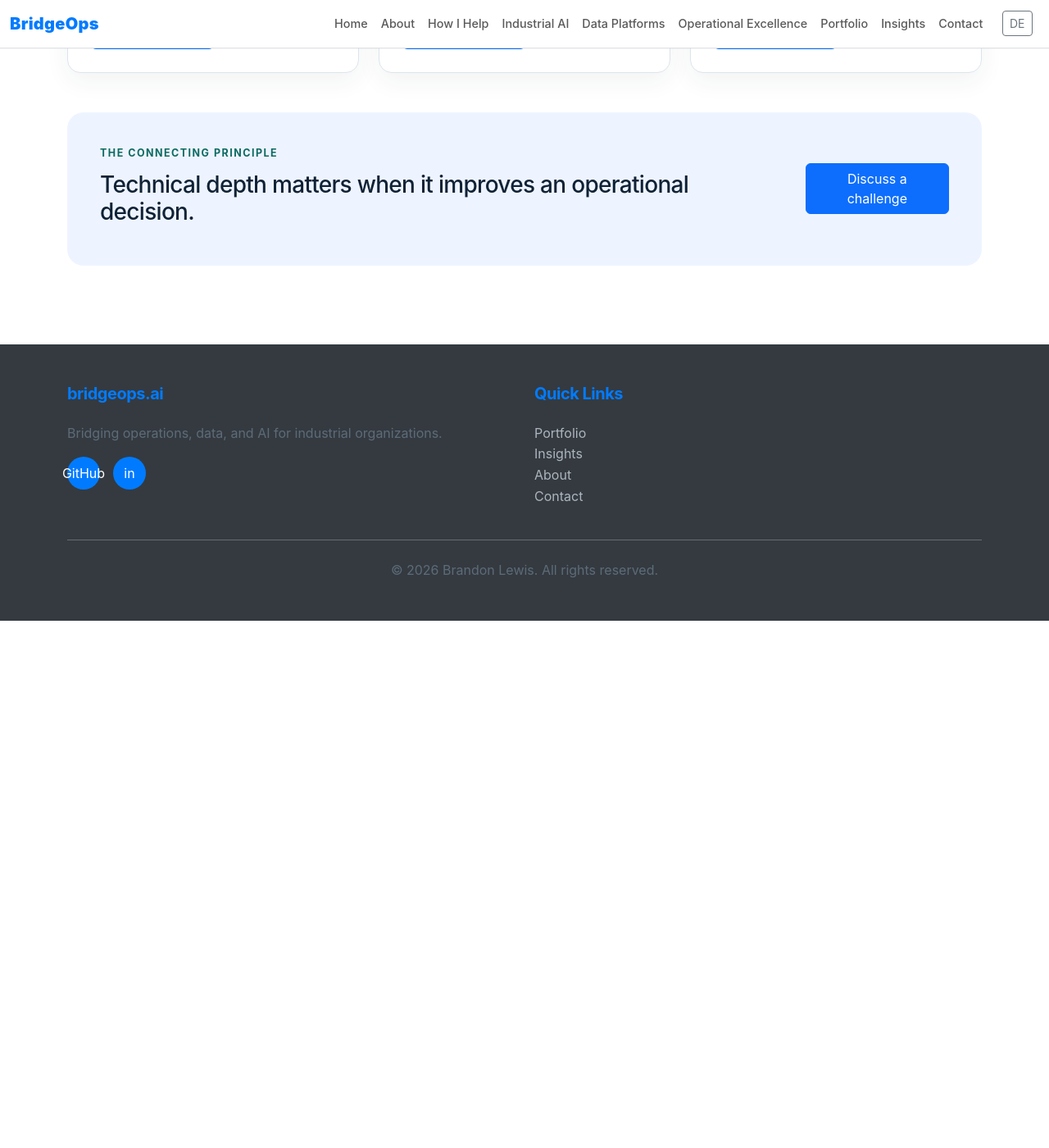
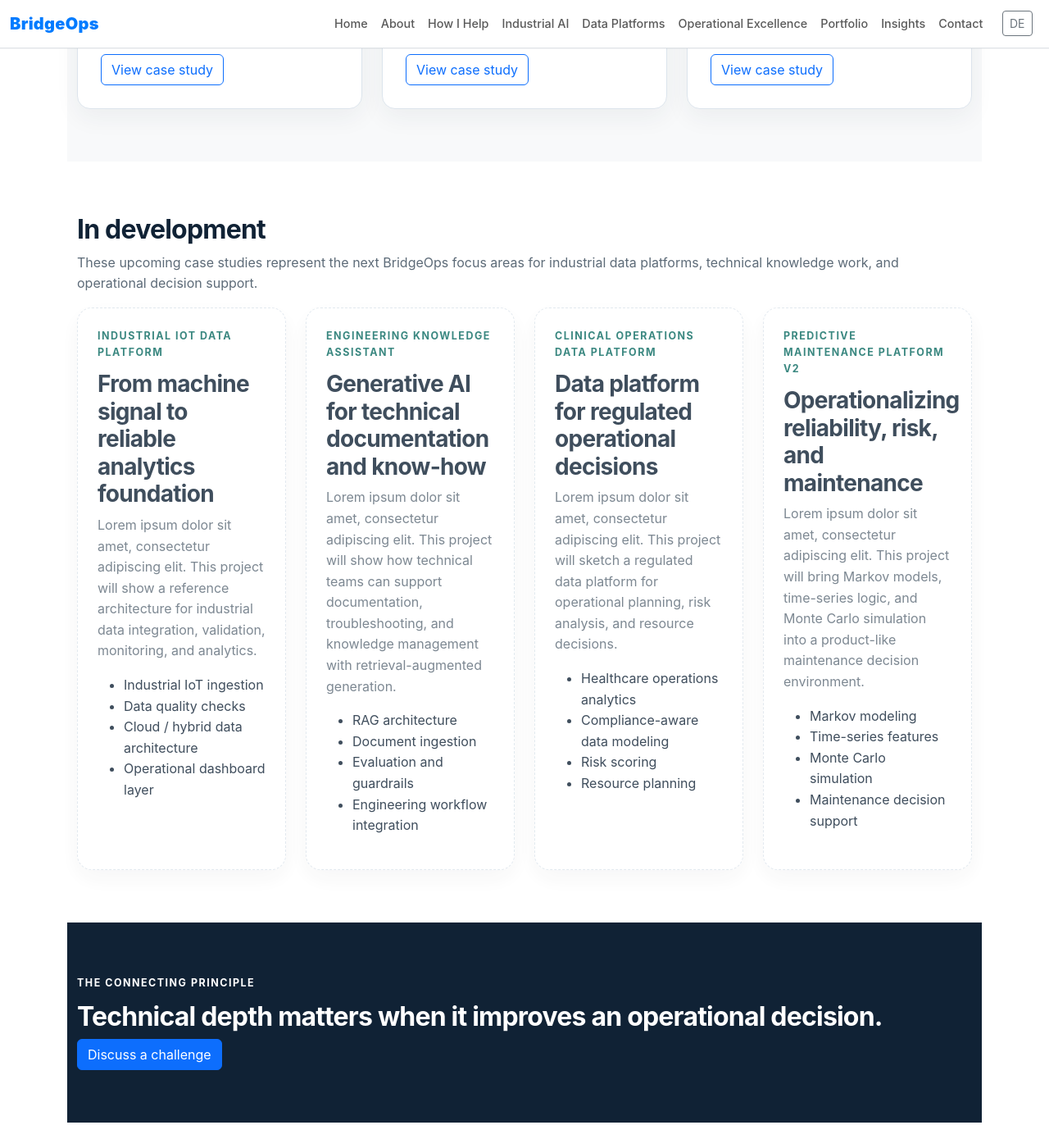
Before and after one commit to cyranothebard/professional-website, a Jekyll site: the page built from projects/index.html, in a window 1280 px wide and 1400 px high, scrolled down 1077 px. Shown: the whole window at 82% size. Built offline with Jekyll 4.4.1, drawn with Linux system fonts in a browser that asks for light colours; before the commit the page ends 1834 px from its top, so only the background shows below that; some of the changed text lies outside the part shown.

Commit message:
Sprint 3: Expand portfolio with scaffolded flagship case studies

```diff
--- a/projects/index.html
+++ b/projects/index.html
@@ -1,31 +1,29 @@
 ---
 layout: english
-title: "Portfolio | From Sensor to Decision"
-description: "Industrial AI projects spanning operational data, predictive analytics, and decision support."
+title: "Portfolio | Flagship Case Studies | BridgeOps AI"
+description: "Flagship case studies for Industrial AI, data platforms, and operational decision support."
 lang: en
 alternate_url: /projekte/
 ---
-<header class="page-hero mb-5">
+<section class="page-hero">
+  <div class="container">
     <p class="eyebrow">Portfolio</p>
-  <h1>From Sensor to Decision</h1>
-  <p class="lead">A connected Industrial AI workflow that turns operational data into reliable decisions.</p>
-</header>
-
-<section class="workflow mb-5" aria-label="Industrial AI workflow">
-  <div class="workflow-step"><span>01</span><strong>Operational Data</strong><small>Telemetry, quality, and maintenance signals</small></div>
-  <div class="workflow-arrow" aria-hidden="true">→</div>
-  <div class="workflow-step"><span>02</span><strong>Data Platform</strong><small>Collection, validation, and context</small></div>
-  <div class="workflow-arrow" aria-hidden="true">→</div>
-  <div class="workflow-step"><span>03</span><strong>Predictive Analytics</strong><small>Risk, demand, and failure insight</small></div>
-  <div class="workflow-arrow" aria-hidden="true">→</div>
-  <div class="workflow-step"><span>04</span><strong>Decision Support</strong><small>Actionable engineering recommendations</small></div>
+    <h1>Flagship Case Studies</h1>
+    <p class="lead">These projects show how operational data, platform architecture, analytics, and AI can be connected into usable decision systems.</p>
+  </div>
 </section>
 
-<section class="mb-5">
-  <div class="section-heading">
-    <p class="eyebrow">Selected work</p>
-    <h2>Integrated projects with operational impact</h2>
+<section class="section">
+  <div class="container narrow">
+    <p>
+      Some case studies are portfolio projects based on realistic operational patterns and anonymized problem contexts. Others show concrete implementations with measurable impact in energy, maintenance, and regulated decision-making.
+    </p>
   </div>
+</section>
+
+<section class="section bg-light">
+  <div class="container">
+    <h2>Current projects</h2>
     <div class="row g-4">
       <div class="col-lg-4">
         <article class="card project-card-new h-100"><div class="card-body">
@@ -55,9 +53,66 @@
         </div></article>
       </div>
     </div>
+  </div>
 </section>
 
-<section class="cta-panel">
-  <div><p class="eyebrow">The connecting principle</p><h2 class="h3">Technical depth matters when it improves an operational decision.</h2></div>
-  <a class="btn btn-primary" href="/en/contact">Discuss a challenge</a>
+<section class="section">
+  <div class="container">
+    <h2>In development</h2>
+    <p>These upcoming case studies represent the next BridgeOps focus areas for industrial data platforms, technical knowledge work, and operational decision support.</p>
+    <div class="card-grid four">
+      <article class="case-card placeholder">
+        <p class="eyebrow">Industrial IoT Data Platform</p>
+        <h3>From machine signal to reliable analytics foundation</h3>
+        <p>Lorem ipsum dolor sit amet, consectetur adipiscing elit. This project will show a reference architecture for industrial data integration, validation, monitoring, and analytics.</p>
+        <ul>
+          <li>Industrial IoT ingestion</li>
+          <li>Data quality checks</li>
+          <li>Cloud / hybrid data architecture</li>
+          <li>Operational dashboard layer</li>
+        </ul>
+      </article>
+      <article class="case-card placeholder">
+        <p class="eyebrow">Engineering Knowledge Assistant</p>
+        <h3>Generative AI for technical documentation and know-how</h3>
+        <p>Lorem ipsum dolor sit amet, consectetur adipiscing elit. This project will show how technical teams can support documentation, troubleshooting, and knowledge management with retrieval-augmented generation.</p>
+        <ul>
+          <li>RAG architecture</li>
+          <li>Document ingestion</li>
+          <li>Evaluation and guardrails</li>
+          <li>Engineering workflow integration</li>
+        </ul>
+      </article>
+      <article class="case-card placeholder">
+        <p class="eyebrow">Clinical Operations Data Platform</p>
+        <h3>Data platform for regulated operational decisions</h3>
+        <p>Lorem ipsum dolor sit amet, consectetur adipiscing elit. This project will sketch a regulated data platform for operational planning, risk analysis, and resource decisions.</p>
+        <ul>
+          <li>Healthcare operations analytics</li>
+          <li>Compliance-aware data modeling</li>
+          <li>Risk scoring</li>
+          <li>Resource planning</li>
+        </ul>
+      </article>
+      <article class="case-card placeholder">
+        <p class="eyebrow">Predictive Maintenance Platform v2</p>
+        <h3>Operationalizing reliability, risk, and maintenance</h3>
+        <p>Lorem ipsum dolor sit amet, consectetur adipiscing elit. This project will bring Markov models, time-series logic, and Monte Carlo simulation into a product-like maintenance decision environment.</p>
+        <ul>
+          <li>Markov modeling</li>
+          <li>Time-series features</li>
+          <li>Monte Carlo simulation</li>
+          <li>Maintenance decision support</li>
+        </ul>
+      </article>
+    </div>
+  </div>
 </section>
+
+<section class="section cta-section">
+  <div class="container">
+    <p class="eyebrow">The connecting principle</p>
+    <h2>Technical depth matters when it improves an operational decision.</h2>
+    <a class="btn btn-primary" href="/en/contact/">Discuss a challenge</a>
+  </div>
+</section>
```
Also changed, not shown: projects/clinical-operations-data-platform/index.html (added, +35 -0 lines), projects/engineering-knowledge-assistant/index.html (added, +35 -0 lines), projects/industrial-iot-data-platform/index.html (added, +35 -0 lines), projects/predictive-maintenance-platform-v2/index.html (added, +35 -0 lines), projekte/clinical-operations-data-platform/index.html (added, +35 -0 lines), projekte/engineering-knowledge-assistant/index.html (added, +35 -0 lines), projekte/index.html (+77 -22 lines), projekte/industrial-iot-datenplattform/index.html (added, +35 -0 lines), projekte/predictive-maintenance-platform-v2/index.html (added, +35 -0 lines). Lines whose indentation alone changed are shown as unchanged.
